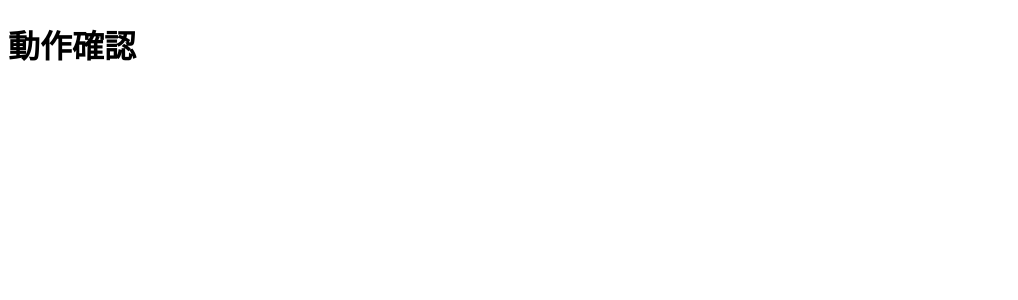
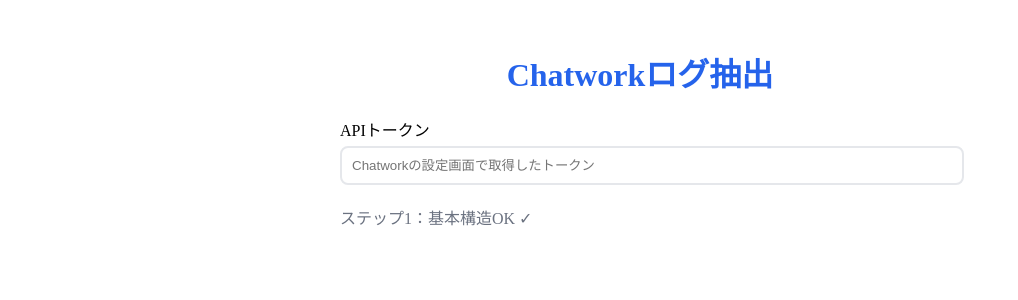
Before and after one commit to Yusuke0018/chatwork-log-extractor, a Next.js app: page / in a window 1280 px wide. Shown: the top 300 px of the page, without its empty margins (0-1018 px from the left). Built offline with nearby package versions, Linux system fonts and the light colour scheme.

Commit message:
Update index.js

```diff
--- a/pages/index.js
+++ b/pages/index.js
@@ -1,3 +1,42 @@
+import React, { useState, useEffect } from 'react';
+
 export default function Home() {
-  return <h1>動作確認</h1>
+  const [apiToken, setApiToken] = useState('');
+  const [loading, setLoading] = useState(false);
+
+  useEffect(() => {
+    const savedToken = localStorage.getItem('chatworkApiToken');
+    if (savedToken) {
+      setApiToken(savedToken);
+    }
+  }, []);
+
+  return (
+    <div style={{ padding: '20px', maxWidth: '600px', margin: '0 auto' }}>
+      <h1 style={{ textAlign: 'center', color: '#2563eb' }}>
+        Chatworkログ抽出
+      </h1>
+
+      <div style={{ marginTop: '20px' }}>
+        <label>APIトークン</label>
+        <input
+          type="password"
+          value={apiToken}
+          onChange={(e) => setApiToken(e.target.value)}
+          style={{
+            width: '100%',
+            padding: '10px',
+            marginTop: '5px',
+            border: '2px solid #e5e7eb',
+            borderRadius: '8px'
+          }}
+          placeholder="Chatworkの設定画面で取得したトークン"
+        />
+      </div>
+
+      <p style={{ marginTop: '20px', color: '#6b7280' }}>
+        ステップ1：基本構造OK ✓
+      </p>
+    </div>
+  );
 }
```
